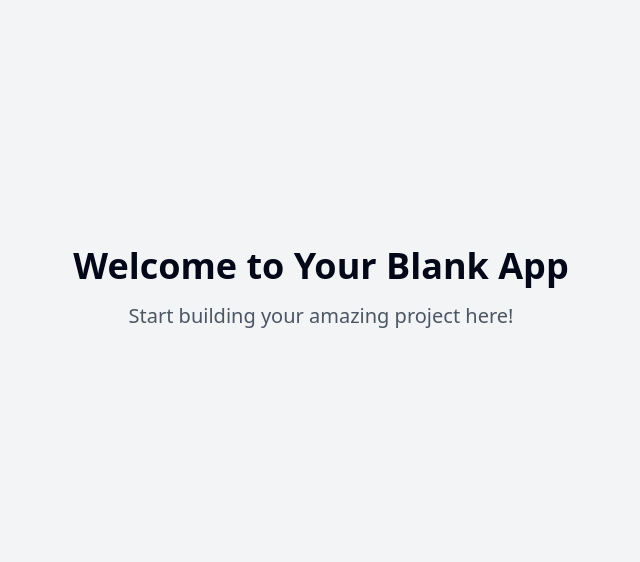
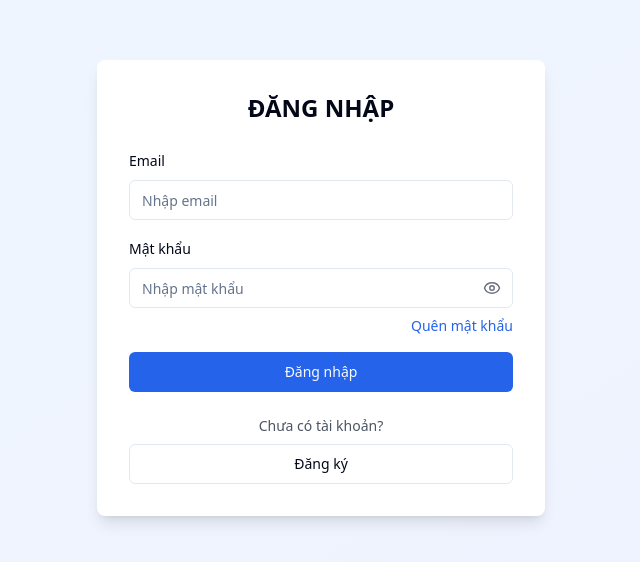
Before and after one commit to FLXB29/react-auth-flow-tailwind, a React (Vite) app: page / in a window 1280 px wide. Shown: the part 112-674 px from the top of the page, without its empty margins (319-959 px from the left). Built offline with nearby package versions, Linux system fonts and the light colour scheme.

Commit message:
Refactor: Convert login/register to React
Convert the provided HTML structure for login and registration forms into React components. Integrate the existing JavaScript and CSS files, and plan to use Tailwind CSS for styling.

```diff
--- /dev/null
+++ b/src/components/AuthLayout.tsx
@@ -0,0 +1,18 @@
+
+import React from 'react';
+
+interface AuthLayoutProps {
+  children: React.ReactNode;
+}
+
+const AuthLayout: React.FC<AuthLayoutProps> = ({ children }) => {
+  return (
+    <div className="min-h-screen flex items-center justify-center bg-gradient-to-br from-blue-50 to-indigo-50 p-4">
+      <div className="bg-white rounded-lg shadow-lg p-6 sm:p-8 w-full max-w-md">
+        {children}
+      </div>
+    </div>
+  );
+};
+
+export default AuthLayout;
--- /dev/null
+++ b/src/components/LoginForm.tsx
@@ -0,0 +1,124 @@
+
+import React, { useState } from 'react';
+import { useToast } from '@/hooks/use-toast';
+import { Button } from '@/components/ui/button';
+import { Input } from '@/components/ui/input';
+import { Label } from '@/components/ui/label';
+import { Eye, EyeOff } from 'lucide-react';
+
+interface LoginFormProps {
+  onSwitchToRegister: () => void;
+}
+
+const LoginForm: React.FC<LoginFormProps> = ({ onSwitchToRegister }) => {
+  const [email, setEmail] = useState('');
+  const [password, setPassword] = useState('');
+  const [showPassword, setShowPassword] = useState(false);
+  const { toast } = useToast();
+
+  const handleSubmit = (e: React.FormEvent) => {
+    e.preventDefault();
+
+    // Basic validation
+    if (!email || !password) {
+      toast({
+        title: "Lỗi",
+        description: "Vui lòng nhập email và mật khẩu",
+        variant: "destructive",
+      });
+      return;
+    }
+
+    // Here you would normally handle authentication
+    toast({
+      title: "Đang xử lý",
+      description: "Đang đăng nhập...",
+    });
+
+    console.log('Login attempt:', { email, password });
+  };
+
+  const handleForgotPassword = (e: React.MouseEvent) => {
+    e.preventDefault();
+    toast({
+      title: "Quên mật khẩu",
+      description: "Tính năng đặt lại mật khẩu sẽ được triển khai sau.",
+    });
+  };
+
+  const togglePasswordVisibility = () => {
+    setShowPassword(!showPassword);
+  };
+
+  return (
+    <div className="w-full max-w-md animate-fade-in">
+      <div className="text-center mb-6">
+        <h1 className="text-2xl font-bold">ĐĂNG NHẬP</h1>
+      </div>
+
+      <form onSubmit={handleSubmit} className="space-y-4">
+        <div className="space-y-2">
+          <Label htmlFor="login-email">Email</Label>
+          <Input
+            id="login-email"
+            type="email"
+            placeholder="Nhập email"
+            value={email}
+            onChange={(e) => setEmail(e.target.value)}
+          />
+        </div>
+
+        <div className="space-y-2">
+          <Label htmlFor="login-password">Mật khẩu</Label>
+          <div className="relative">
+            <Input
+              id="login-password"
+              type={showPassword ? "text" : "password"}
+              placeholder="Nhập mật khẩu"
+              value={password}
+              onChange={(e) => setPassword(e.target.value)}
+            />
+            <button
+              type="button"
+              onClick={togglePasswordVisibility}
+              className="absolute right-3 top-1/2 -translate-y-1/2 text-gray-500 hover:text-gray-700"
+            >
+              {showPassword ? (
+                <EyeOff size={18} />
+              ) : (
+                <Eye size={18} />
+              )}
+            </button>
+          </div>
+
+          <div className="flex justify-end">
+            <a
+              href="#"
+              onClick={handleForgotPassword}
+              className="text-sm text-blue-600 hover:text-blue-800 hover:underline"
+            >
+              Quên mật khẩu
+            </a>
+          </div>
+        </div>
+
+        <Button type="submit" className="w-full">
+          Đăng nhập
+        </Button>
+      </form>
+
+      <div className="mt-6 text-center">
+        <p className="text-sm text-gray-600 mb-2">Chưa có tài khoản?</p>
+        <Button
+          variant="outline"
+          onClick={onSwitchToRegister}
+          className="w-full"
+        >
+          Đăng ký
+        </Button>
+      </div>
+    </div>
+  );
+};
+
+export default LoginForm;
--- /dev/null
+++ b/src/components/RegisterForm.tsx
@@ -0,0 +1,137 @@
+
+import React, { useState } from 'react';
+import { useToast } from '@/hooks/use-toast';
+import { Button } from '@/components/ui/button';
+import { Input } from '@/components/ui/input';
+import { Label } from '@/components/ui/label';
+import { Eye, EyeOff } from 'lucide-react';
+
+interface RegisterFormProps {
+  onSwitchToLogin: () => void;
+}
+
+const RegisterForm: React.FC<RegisterFormProps> = ({ onSwitchToLogin }) => {
+  const [email, setEmail] = useState('');
+  const [password, setPassword] = useState('');
+  const [confirmPassword, setConfirmPassword] = useState('');
+  const [showPassword, setShowPassword] = useState(false);
+  const [showConfirmPassword, setShowConfirmPassword] = useState(false);
+  const { toast } = useToast();
+
+  const handleSubmit = (e: React.FormEvent) => {
+    e.preventDefault();
+
+    // Basic validation
+    if (!email || !password || !confirmPassword) {
+      toast({
+        title: "Lỗi",
+        description: "Vui lòng điền đầy đủ thông tin",
+        variant: "destructive",
+      });
+      return;
+    }
+
+    if (password !== confirmPassword) {
+      toast({
+        title: "Lỗi",
+        description: "Mật khẩu không khớp",
+        variant: "destructive",
+      });
+      return;
+    }
+
+    // Here you would normally handle registration
+    toast({
+      title: "Đang xử lý",
+      description: "Đang đăng ký tài khoản...",
+    });
+
+    console.log('Register attempt:', { email, password });
+  };
+
+  return (
+    <div className="w-full max-w-md animate-fade-in">
+      <div className="text-center mb-6">
+        <h1 className="text-2xl font-bold">ĐĂNG KÝ</h1>
+      </div>
+
+      <form onSubmit={handleSubmit} className="space-y-4">
+        <div className="space-y-2">
+          <Label htmlFor="signup-email">Email</Label>
+          <Input
+            id="signup-email"
+            type="email"
+            placeholder="Nhập email"
+            value={email}
+            onChange={(e) => setEmail(e.target.value)}
+          />
+        </div>
+
+        <div className="space-y-2">
+          <Label htmlFor="signup-password">Mật khẩu</Label>
+          <div className="relative">
+            <Input
+              id="signup-password"
+              type={showPassword ? "text" : "password"}
+              placeholder="Nhập mật khẩu"
+              value={password}
+              onChange={(e) => setPassword(e.target.value)}
+            />
+            <button
+              type="button"
+              onClick={() => setShowPassword(!showPassword)}
+              className="absolute right-3 top-1/2 -translate-y-1/2 text-gray-500 hover:text-gray-700"
+            >
+              {showPassword ? (
+                <EyeOff size={18} />
+              ) : (
+                <Eye size={18} />
+              )}
+            </button>
+          </div>
+        </div>
+
+        <div className="space-y-2">
+          <Label htmlFor="signup-confirm-password">Xác nhận mật khẩu</Label>
+          <div className="relative">
+            <Input
+              id="signup-confirm-password"
+              type={showConfirmPassword ? "text" : "password"}
+              placeholder="Nhập lại mật khẩu"
+              value={confirmPassword}
+              onChange={(e) => setConfirmPassword(e.target.value)}
+            />
+            <button
+              type="button"
+              onClick={() => setShowConfirmPassword(!showConfirmPassword)}
+              className="absolute right-3 top-1/2 -translate-y-1/2 text-gray-500 hover:text-gray-700"
+            >
+              {showConfirmPassword ? (
+                <EyeOff size={18} />
+              ) : (
+                <Eye size={18} />
+              )}
+            </button>
+          </div>
+        </div>
+
+        <Button type="submit" className="w-full">
+          Đăng ký
+        </Button>
+      </form>
+
+      <div className="mt-6 text-center">
+        <p className="text-sm text-gray-600 mb-2">Đã có tài khoản?</p>
+        <Button
+          variant="outline"
+          onClick={onSwitchToLogin}
+          className="w-full"
+        >
+          Đăng nhập
+        </Button>
+      </div>
+    </div>
+  );
+};
+
+export default RegisterForm;
--- a/src/index.css
+++ b/src/index.css
@@ -1,3 +1,4 @@
+
 @tailwind base;
 @tailwind components;
 @tailwind utilities;
@@ -13,7 +14,7 @@
     --popover: 0 0% 100%;
     --popover-foreground: 222.2 84% 4.9%;
 
-    --primary: 222.2 47.4% 11.2%;
+    --primary: 221.2 83.2% 53.3%;
     --primary-foreground: 210 40% 98%;
 
     --secondary: 210 40% 96.1%;
@@ -30,25 +31,9 @@
 
     --border: 214.3 31.8% 91.4%;
     --input: 214.3 31.8% 91.4%;
-    --ring: 222.2 84% 4.9%;
+    --ring: 221.2 83.2% 53.3%;
 
     --radius: 0.5rem;
-
-    --sidebar-background: 0 0% 98%;
-
-    --sidebar-foreground: 240 5.3% 26.1%;
-
-    --sidebar-primary: 240 5.9% 10%;
-
-    --sidebar-primary-foreground: 0 0% 98%;
-
-    --sidebar-accent: 240 4.8% 95.9%;
-
-    --sidebar-accent-foreground: 240 5.9% 10%;
-
-    --sidebar-border: 220 13% 91%;
-
-    --sidebar-ring: 217.2 91.2% 59.8%;
   }
 
   .dark {
@@ -61,7 +46,7 @@
     --popover: 222.2 84% 4.9%;
     --popover-foreground: 210 40% 98%;
 
-    --primary: 210 40% 98%;
+    --primary: 217.2 91.2% 59.8%;
     --primary-foreground: 222.2 47.4% 11.2%;
 
     --secondary: 217.2 32.6% 17.5%;
@@ -78,15 +63,7 @@
 
     --border: 217.2 32.6% 17.5%;
     --input: 217.2 32.6% 17.5%;
-    --ring: 212.7 26.8% 83.9%;
-    --sidebar-background: 240 5.9% 10%;
-    --sidebar-foreground: 240 4.8% 95.9%;
-    --sidebar-primary: 224.3 76.3% 48%;
-    --sidebar-primary-foreground: 0 0% 100%;
-    --sidebar-accent: 240 3.7% 15.9%;
-    --sidebar-accent-foreground: 240 4.8% 95.9%;
-    --sidebar-border: 240 3.7% 15.9%;
-    --sidebar-ring: 217.2 91.2% 59.8%;
+    --ring: 224.3 76.3% 48%;
   }
 }
 
@@ -94,8 +71,24 @@
   * {
     @apply border-border;
   }
-
   body {
     @apply bg-background text-foreground;
   }
 }
+
+@layer utilities {
+  @keyframes fade-in {
+    from {
+      opacity: 0;
+      transform: translateY(10px);
+    }
+    to {
+      opacity: 1;
+      transform: translateY(0);
+    }
+  }
+
+  .animate-fade-in {
+    animation: fade-in 0.3s ease-out forwards;
+  }
+}
--- a/src/pages/Index.tsx
+++ b/src/pages/Index.tsx
@@ -1,13 +1,28 @@
-// Update this page (the content is just a fallback if you fail to update the page)
+
+import React, { useState } from 'react';
+import AuthLayout from '@/components/AuthLayout';
+import LoginForm from '@/components/LoginForm';
+import RegisterForm from '@/components/RegisterForm';
 
 const Index = () => {
+  const [isLoginView, setIsLoginView] = useState(true);
+
+  const handleSwitchToLogin = () => {
+    setIsLoginView(true);
+  };
+
+  const handleSwitchToRegister = () => {
+    setIsLoginView(false);
+  };
+
   return (
-    <div className="min-h-screen flex items-center justify-center bg-gray-100">
-      <div className="text-center">
-        <h1 className="text-4xl font-bold mb-4">Welcome to Your Blank App</h1>
-        <p className="text-xl text-gray-600">Start building your amazing project here!</p>
-      </div>
-    </div>
+    <AuthLayout>
+      {isLoginView ? (
+        <LoginForm onSwitchToRegister={handleSwitchToRegister} />
+      ) : (
+        <RegisterForm onSwitchToLogin={handleSwitchToLogin} />
+      )}
+    </AuthLayout>
   );
 };
 
--- a/tailwind.config.ts
+++ b/tailwind.config.ts
@@ -1,3 +1,4 @@
+
 import type { Config } from "tailwindcss";
 
 export default {
```
